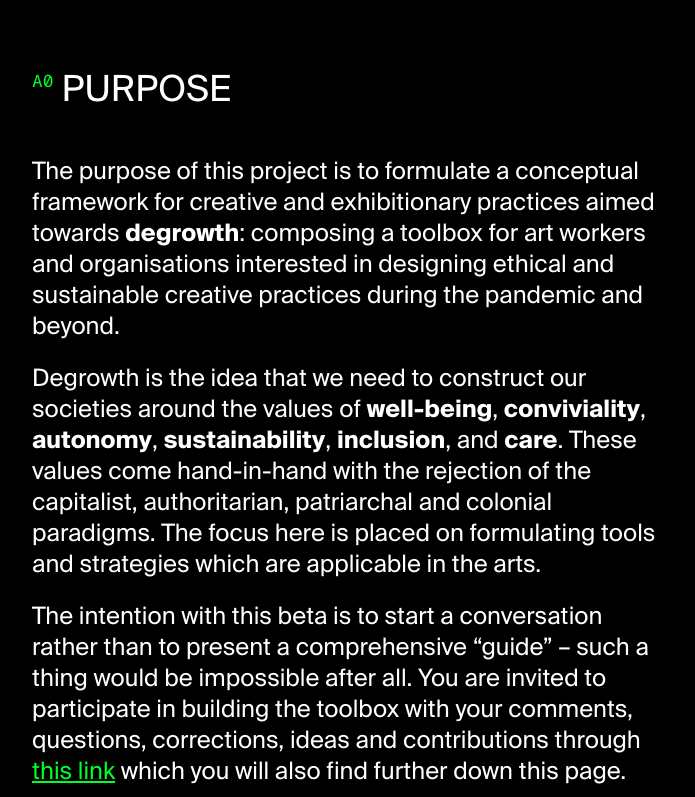
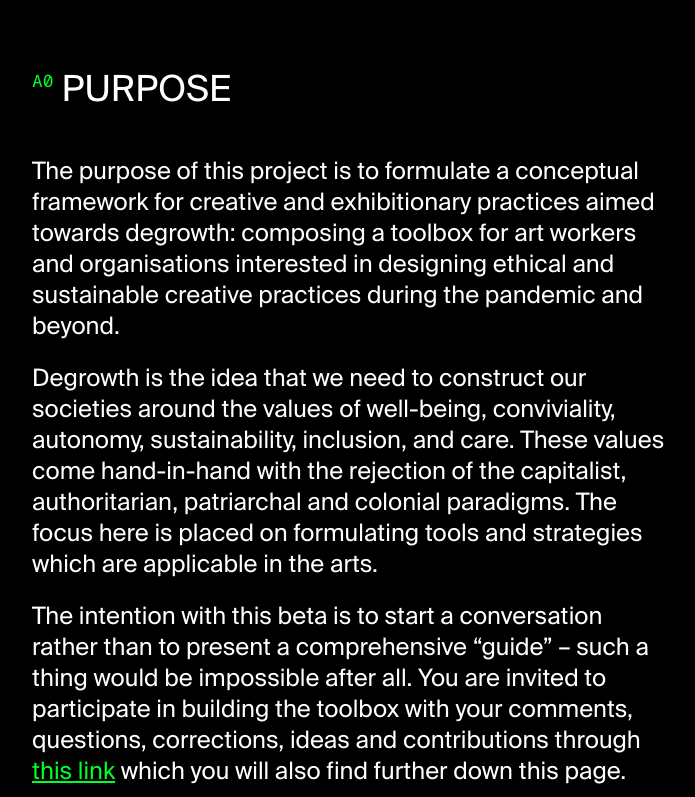
Before and after one commit to cmcurran/degrowth, a React (Create React App) app: page / in a window 1280 px wide. Shown: the part 734-1531 px from the top of the page, without its empty margins (96-791 px from the left). Built offline with nearby package versions, Linux system fonts and the light colour scheme.

Commit message:
removes bold from purpose section

```diff
--- a/src/Copy.js
+++ b/src/Copy.js
@@ -19,17 +19,15 @@ const degrowth = {
         copy: [
           <>
             The purpose of this project is to formulate a conceptual framework
-            for creative and exhibitionary practices aimed towards{" "}
-            <strong>degrowth</strong>: composing a toolbox for art workers and
-            organisations interested in designing ethical and sustainable
-            creative practices during the pandemic and beyond.
+            for creative and exhibitionary practices aimed towards degrowth:
+            composing a toolbox for art workers and organisations interested in
+            designing ethical and sustainable creative practices during the
+            pandemic and beyond.
           </>,
           <>
             Degrowth is the idea that we need to construct our societies around
-            the values of <strong>well-being</strong>,{" "}
-            <strong>conviviality</strong>, <strong>autonomy</strong>,{" "}
-            <strong>sustainability</strong>, <strong>inclusion</strong>, and{" "}
-            <strong>care</strong>. These values come hand-in-hand with the
+            the values of well-being, conviviality, autonomy, sustainability,
+            inclusion, and care. These values come hand-in-hand with the
             rejection of the capitalist, authoritarian, patriarchal and colonial
             paradigms. The focus here is placed on formulating tools and
             strategies which are applicable in the arts.
```
